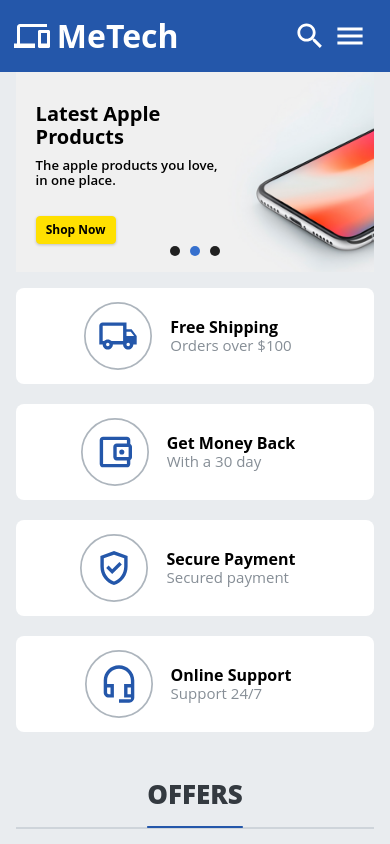
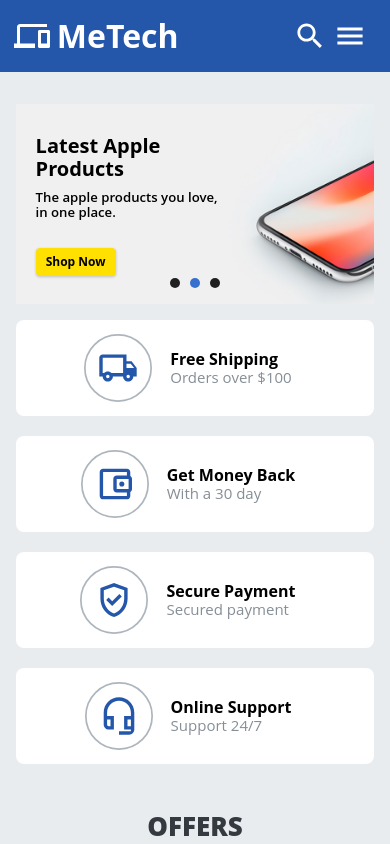
Before and after one commit to almazankaze/techWeb, a React (Create React App) app in the folder ecommerce-app/: page / in a window 390 px wide. Shown: the top 844 px of the page. Built offline with nearby package versions, Linux system fonts and the light colour scheme; no server answers; the database is empty.

Commit message:
fixed navbar on mobile

```diff
--- a/ecommerce-app/src/App.css
+++ b/ecommerce-app/src/App.css
@@ -73,3 +73,9 @@
 .white-text {
   color: var(--gray-100);
 }
+
+@media (max-width: 1250px) {
+  .container {
+    margin-top: 6.5rem;
+  }
+}
--- a/ecommerce-app/src/components/cart/cart.scss
+++ b/ecommerce-app/src/components/cart/cart.scss
@@ -93,3 +93,24 @@
   display: flex;
   justify-content: space-between;
 }
+
+@media (max-width: 768px) {
+  .cart-container {
+    .cart-header {
+      display: none;
+    }
+  }
+
+  .cart-item-container {
+    grid-template-columns: 1fr;
+    grid-gap: 1rem;
+
+    .image-container {
+      flex-direction: column;
+
+      .name {
+        margin-top: 8px;
+      }
+    }
+  }
+}
--- a/ecommerce-app/src/components/navigation/navigation.css
+++ b/ecommerce-app/src/components/navigation/navigation.css
@@ -92,6 +92,13 @@
 }
 
 @media (max-width: 1250px) {
+  .navbar {
+    overflow: hidden;
+    position: fixed;
+    z-index: 900;
+    top: 0;
+  }
+
   .navbar-top-middle {
     display: none;
   }
--- a/ecommerce-app/src/components/navigation/sidebar.css
+++ b/ecommerce-app/src/components/navigation/sidebar.css
@@ -65,7 +65,7 @@
 @media (max-width: 1250px) {
   .sidebar {
     display: block;
-    position: absolute;
+    position: fixed;
     top: 0;
     left: 0;
     background-color: var(--white);
```
